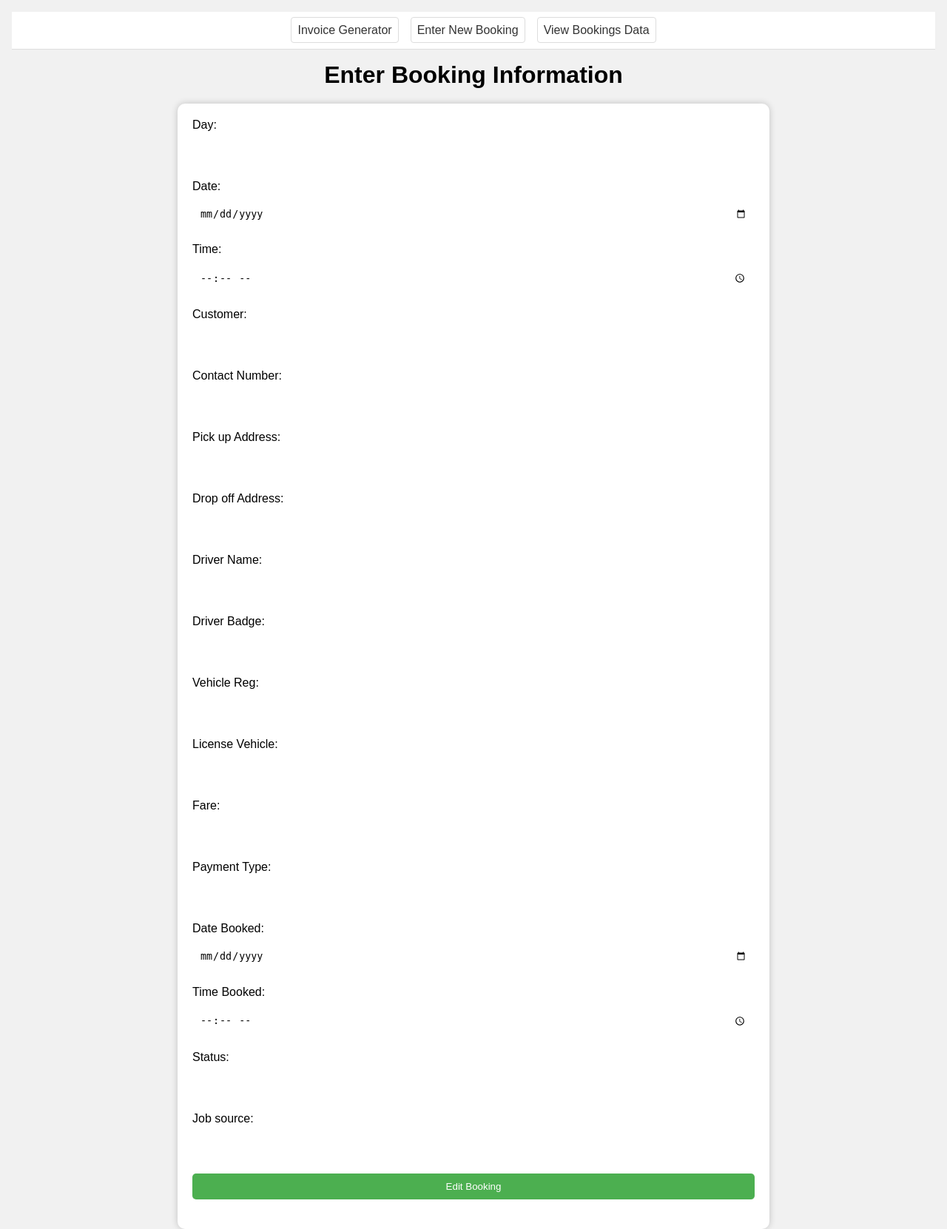
After one commit to shamail1/mdc_invoice_generator, a Django app: page /edit/1/ in a window 1280 px wide. The commit adds this page. Shown: the whole page at 74% size. Run offline with Django 4.2, Linux system fonts and the light colour scheme.

Commit message:
adding edit functionality

```diff
--- /dev/null
+++ b/invoice_generator/templates/edit.html
@@ -0,0 +1,167 @@
+<!DOCTYPE html>
+<html>
+<head>
+    <title>Log Ride</title>
+    <style>
+        * {
+          box-sizing: border-box;
+          margin: 0;
+          padding: 0;
+        }
+
+        nav {
+            background-color: #fff;
+            border-bottom: 1px solid #ddd;
+            margin: 1rem;
+        }
+
+        ul {
+            display: flex;
+            flex-wrap: wrap;
+            justify-content: center;
+            list-style: none;
+            padding: 0.5rem;
+        }
+
+        li {
+            margin: 0.5rem;
+        }
+
+        a {
+            color: #333;
+            text-decoration: none;
+            padding: 0.5rem;
+            border: 1px solid #ddd;
+            border-radius: 0.25rem;
+            transition: background-color 0.3s ease;
+        }
+
+        a:hover {
+            background-color: #ddd;
+        }
+        /* Basic styling for the form */
+        body {
+            font-family: Arial, sans-serif;
+            background-color: #f1f1f1;
+        }
+
+        form {
+            background-color: #fff;
+            padding: 20px;
+            border-radius: 10px;
+            box-shadow: 0px 0px 10px rgba(0, 0, 0, 0.2);
+            max-width: 800px;
+            margin: 0 auto;
+        }
+
+        h1 {
+            text-align: center;
+            margin-bottom: 20px;
+        }
+
+        label {
+            display: block;
+            margin-bottom: 10px;
+        }
+
+        input, button {
+            border: none;
+            padding: 10px;
+            border-radius: 5px;
+            width: 100%;
+            margin-bottom: 20px;
+        }
+
+        input[type="number"] {
+            width: auto;
+        }
+
+        button {
+            background-color: #4CAF50;
+            color: #fff;
+            cursor: pointer;
+            transition: background-color 0.3s ease;
+        }
+
+        button:hover {
+            background-color: #3e8e41;
+        }
+
+        /* Media queries for responsiveness */
+        @media only screen and (max-width: 600px) {
+            form {
+                padding: 10px;
+            }
+            input, button {
+                padding: 5px;
+                font-size: 14px;
+            }
+        }
+    </style>
+</head>
+<body>
+    <nav>
+        <ul>
+          <li><a href="{% url 'upload_csv' %}">Invoice Generator</a></li>
+          <li><a href="{% url 'log_ride' %}">Enter New Booking</a></li>
+          <li><a href="{% url 'view_bookings' %}">View Bookings Data</a></li>
+        </ul>
+      </nav>
+    <h1>Enter Booking Information</h1>
+    <form method="post">
+        {% csrf_token %}
+        <label for="day">Day:</label>
+        <input type="text" name="day" value="{{autofill_values.day}}" required><br>
+
+        <label for="day">Date:</label>
+        <input type="date" name="date" value="{{autofill_values.date}}" required><br>
+
+        <label for="time">Time:</label>
+        <input type="time" name="time" value="{{autofill_values.time}}" required><br>
+
+        <label for="customer">Customer:</label>
+        <input type="text" name="customer" value="{{autofill_values.customer}}" required><br>
+
+        <label for="contact_number">Contact Number:</label>
+        <input type="text" name="contact_number" value="{{autofill_values.contact_number}}" required><br>
+
+        <label for="pick_up_address">Pick up Address:</label>
+        <input type="text" name="pick_up_address" value="{{autofill_values.pick_up_address}}" required><br>
+
+        <label for="drop_off_address">Drop off Address:</label>
+        <input type="text" name="drop_off_address" value="{{autofill_values.drop_off_address}}" required><br>
+
+        <label for="driver_name">Driver Name:</label>
+        <input type="text" name="driver_name" value="{{autofill_values.driver_name}}" required><br>
+
+        <label for="driver_badge">Driver Badge:</label>
+        <input type="text" name="driver_badge" value="{{autofill_values.driver_badge}}" required><br>
+
+        <label for="vehicle_reg">Vehicle Reg:</label>
+        <input type="text" name="vehicle_reg" value="{{autofill_values.vehicle_reg}}" required><br>
+
+        <label for="license_vehicle">License Vehicle:</label>
+        <input type="text" name="license_vehicle" value="{{autofill_values.license_vehicle}}" required><br>
+
+        <label for="fare">Fare:</label>
+        <input type="number" name="fare" value="{{autofill_values.fare}}" required><br>
+
+        <label for="payment_type">Payment Type:</label>
+        <input type="text" name="payment_type" value="{{autofill_values.payment_type}}" required><br>
+
+        <label for="date_booked">Date Booked:</label>
+        <input type="date" name="date_booked" value="{{autofill_values.date_booked}}" required><br>
+
+        <label for="time_booked">Time Booked:</label>
+        <input type="time" name="time_booked" value="{{autofill_values.time_booked}}" required><br>
+
+        <label for="status">Status:</label>
+        <input type="text" name="status" value="{{autofill_values.status}}" required><br>
+
+        <label for="job_source">Job source:</label>
+        <input type="text" name="job_source" value="{{autofill_values.job_source}}" required><br>
+
+        <button type="submit">Edit Booking</button>
+    </form>
+</body>
+</html>
--- a/invoice_generator/templates/view_bookings.html
+++ b/invoice_generator/templates/view_bookings.html
@@ -103,16 +103,21 @@
             <input type="text" id="job_source" name="job_source">
             <input type="submit" value="Filter">
         </form>
+		<div style="width: 100%; overflow: auto;">
 			<table>
 			  {% for row in data %}
 				<tr>
 				  {% for column in row %}
 					<td>{{ column }}</td>
 				  {% endfor %}
+				  {% if forloop.counter > 1 %}
 					<td><a href="{% url 'del_row' row.0 %}">Delete</a></td>
+					<td><a href="{% url 'edit_row' row.0 %}">Edit</a></td>
+				  {% endif %}
 				</tr>
 			  {% endfor %}
 			</table>
+		  </div>
           <form method="post">
             {% csrf_token %}
             <label for="invoice_date">Invoice date:</label>
--- a/invoice_generator/urls.py
+++ b/invoice_generator/urls.py
@@ -4,6 +4,7 @@ from .views import log_ride
 from .views import view_bookings
 from .views import home
 from .views import delete_row
+from .views import edit_row
 from django.contrib.staticfiles.urls import staticfiles_urlpatterns
 
 urlpatterns = [
@@ -12,6 +13,7 @@ urlpatterns = [
     path('input_booking_data/', log_ride, name='log_ride'),
     path('view_booking_data/', view_bookings, name='view_bookings'),
     path('delete/<str:id>/', delete_row, name='del_row'),
+    path('edit/<str:id>/', edit_row, name='edit_row'),
 ]
 
 urlpatterns += staticfiles_urlpatterns()
--- a/invoice_generator/views.py
+++ b/invoice_generator/views.py
@@ -10,6 +10,7 @@ import os
 from django.conf import settings
 import random
 import time
+from django.utils.html import escape
 
 csv_file_path = os.path.join(settings.BASE_DIR, "rides.csv")
 
@@ -212,3 +213,80 @@ def random_id5():
         random_int = random.randint(1,9)
         id5 = id5 + str(random_int)
     return id5
+
+def edit_row(request, id):
+
+    # read the CSV file into a list
+    with open(csv_file_path, 'r') as f:
+        csv_data = csv.reader(f.read().splitlines())
+        data = [row for row in csv_data]
+
+    # delete empty rows
+    for row in data:
+        if len(row) == 0:
+            data.remove(row)
+
+    # find the data row that needs to be edited using the row id
+    if str(id).strip() != "data_id".strip():
+        row_to_be_edited = []
+        for row in data:
+            if row[0] == str(id):
+                row_to_be_edited = row
+                break
+
+    form_info_keys = ["day", "date", "time", "customer", "contact_number", "pick_up_address", "drop_off_address", "driver_name", "driver_badge", "vehicle_reg", "license_vehicle", "fare", "payment_type", "date_booked", "time_booked", "status", "job_source"]
+    form_info_values = row_to_be_edited[1:]
+
+    form_info_values_escaped = []
+    for value in form_info_values:
+        if isinstance(value, str):
+            form_info_values_escaped.append(escape(value))
+        else:
+            form_info_values_escaped.append(value)
+
+    autofill_values = dict(zip(form_info_keys, form_info_values_escaped))
+
+    if request.method == "POST":
+
+        id5 = str(id)+ "e"
+        day = request.POST['day']
+        date = request.POST['date']
+        time = request.POST['time']
+        customer = request.POST['customer']
+        contact_number = request.POST['contact_number']
+        pick_up_address = request.POST['pick_up_address']
+        drop_off_address = request.POST['drop_off_address']
+        driver_name = request.POST['driver_name']
+        driver_badge = request.POST['driver_badge']
+        vehicle_reg = request.POST['vehicle_reg']
+        license_vehicle = request.POST['license_vehicle']
+        fare = request.POST['fare']
+        payment_type = request.POST['payment_type']
+        date_booked = request.POST['date_booked']
+        time_booked = request.POST['time_booked']
+        status = request.POST['status']
+        job_source = request.POST['job_source']
+
+        edited_row = [id5, day, date, time, customer, contact_number, pick_up_address,
+                             drop_off_address, driver_name, driver_badge, vehicle_reg,
+                             license_vehicle, fare, payment_type, date_booked, time_booked,
+                             status, job_source]
+
+        # replace old row with new edited row
+        filtered_data = []
+        for row in data:
+            if row[0] != str(id):
+                filtered_data.append(row)
+            if row[0] == str(id):
+                filtered_data.append(edited_row)
+        data = filtered_data
+
+        with open(csv_file_path, 'w', newline='') as f:
+            writer = csv.writer(f)
+            writer.writerows(data)
+
+        return HttpResponseRedirect(reverse('view_bookings'))
+
+
+
+    return render(request, 'edit.html', {"autofill_values": autofill_values})
--- a/rides.csv
+++ b/rides.csv
@@ -1,4 +1,4 @@
 data_id,Day,Date,Time,Customer,Contact Number,Pick up Address,Drop off Address,Driver Name,Driver Badge,Vehicle Reg,License Vehicle,Fare,Payment Type,Date Booked,Time Booked,Status,Job source
-00001,Wednesday ,2023-03-22,20:00,Mr James ,07472 296688,Heathrow T5 BA719,11 Flower Walk Guildford ,Mohammad Daud Chaudry ,PHD237 ,MV19JAO ,PHV700,70,Account ,2023-03-21,08:30,Completed ,Exclusive Cars
-00002,Thursday ,2023-03-23,06:15,Mrs Anning ,07825 190370,High wink Worth Hascombe Road Godalming GU8 4AE,Gatwick North ,Mohammad Daud Chaudry ,PHD237 ,MV19JAO ,PHV700,85,Account ,2023-03-21,08:20,Completed ,Exclusive Cars
-00003,Sunday ,2023-03-26,12:30,Mr & Mrs parterson ,None exclusive ,30 Azalia Way Camberley GU15 1NY,Beechholm Warwick Bench Guildford ,Mohammad Daud Chaudry ,PHD237 ,MV19JAO ,PHV700,50,Account ,2023-03-24,19:45,Pending ,Exclusive Cars
+00001e,Wednesday ,2023-03-22,20:00,Mr James ,07472 296688,Heathrow T5 BA719,11 Flower Walk Guildford rest,Mohammad Daud Chaudry ,PHD237 ,MV19JAO ,PHV700,70,Account ,2023-03-21,08:30,Completed ,Exclusive Cars
+00002eeee,Thursday test tew test,0001-01-01,00:00,Mrs Anning test j,07825 190370test,High wink Worth Hascombe Road Godalming GU8 4AEtest,Gatwick North test,Mohammad Daud Chaudry test,PHD237 testr,MV19JAO test,PHV700test,1222,Account test,0001-01-01,00:00,Completed test,Exclusive Carstest
+00003e,Sunday test,2023-03-26,12:30,Mr & Mrs parterson ,None exclusive ,30 Azalia Way Camberley GU15 1NY,Beechholm Warwick Bench Guildford ,Mohammad Daud Chaudry tedt,PHD237 ,MV19JAO ,PHV700,50,Account ,2023-03-24,19:45,Pending ,Exclusive Cars
```
Lines whose indentation alone changed are shown as unchanged.
